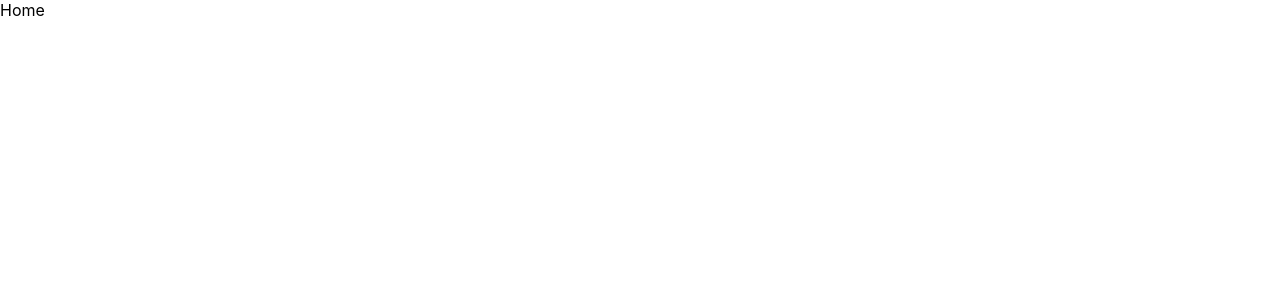
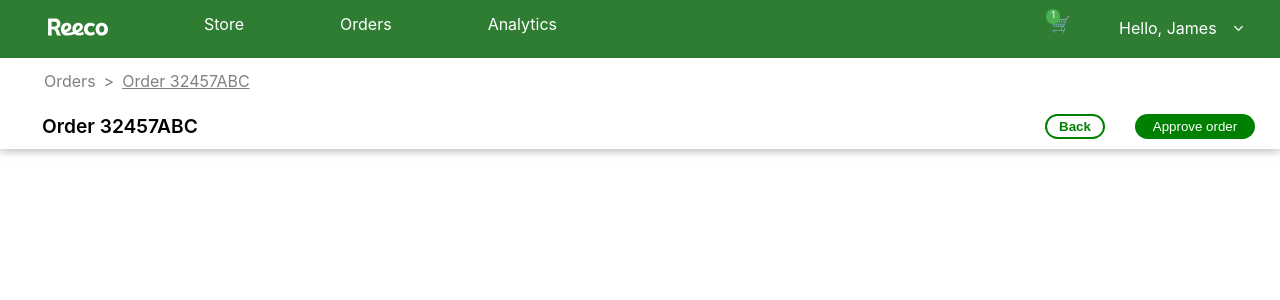
Before and after one commit to abhilaad/Reeco, a React (Create React App) app: page / in a window 1280 px wide. Shown: the top 300 px of the page. Built offline with nearby package versions, Linux system fonts and the light colour scheme.

Commit message:
navbar work

```diff
--- a/src/App.js
+++ b/src/App.js
@@ -1,8 +1,11 @@
+import CartTopSection from "./components/CartTopSection";
+import Navbar from "./components/Navbar";
 
 function App() {
   return (
    <>
-   Home
+   <Navbar />
+   <CartTopSection />
    </>
   );
 }
--- /dev/null
+++ b/src/components/CartTopSection.js
@@ -0,0 +1,79 @@
+import React from 'react'
+import styled from "styled-components"
+
+const Wrapper = styled.div`
+width: "100%";
+display: flex;
+flex-direction: column;
+box-shadow: rgba(0, 0, 0, 0.24) 0px 3px 8px;
+`
+const BreadCrumb = styled.div`
+display: flex;
+padding: 0.8rem 2.5rem;
+`
+const Item = styled.div`
+margin: 0px 4px;
+text-decoration: ${props => props?.underline ? "underline" : "none"};
+color: grey;
+`
+const SecondLine = styled.div`
+margin: 10px 10px;
+display: flex;
+justify-content: space-between;
+`
+const BoldText = styled.div`
+margin: 0rem 2rem;
+font-size: 1.2rem;
+font-weight: 600;
+`
+const RightItem = styled.div`
+display: flex;
+`
+const BackButton = styled.button`
+margin: 0px 15px;
+border: 2px solid green;
+height: 25px;
+width: 60px;
+border-radius: 25px;
+color: green;
+font-weight: 700;
+background-color: white;
+cursor: pointer;
+`
+const ApproveButton = styled.button`
+margin: 0px 15px;
+border: none;
+height: 25px;
+width: 120px;
+border-radius: 25px;
+color: white;
+background-color: green;
+cursor: pointer;
+`
+const CartTopSection = () => {
+  return (
+    <>
+    <Wrapper>
+    <BreadCrumb>
+    <Item>Orders</Item>
+    <Item>&gt;</Item>
+    <Item underline={"underline"}>Order 32457ABC</Item>
+    </BreadCrumb>
+    <SecondLine>
+        <BoldText>Order 32457ABC</BoldText>
+        <RightItem>
+            <BackButton>
+                Back
+            </BackButton>
+            <ApproveButton>
+                Approve order
+            </ApproveButton>
+        </RightItem>
+    </SecondLine>
+
+    </Wrapper>
+    </>
+  )
+}
+
+export default CartTopSection
--- /dev/null
+++ b/src/components/Navbar.js
@@ -0,0 +1,84 @@
+import React from 'react'
+import styled from "styled-components"
+import reeco from "../assets/reeco.svg"
+import caretDown from "../assets/caretDown.svg"
+
+const NavWrapper = styled.nav`
+background-color: #2E7D32;
+width: "100%";
+display: flex;
+justify-content: space-between;
+color: white;
+`
+const LeftSide = styled.div`
+display: flex;
+`
+const RightSide = styled.div`
+display: flex;
+justify-content: space-evenly;
+`
+const LeftItem = styled.div`
+margin: 0.6rem 3rem;
+padding-top: 0.3rem;
+cursor: pointer;
+`
+const RightItem = styled.div`
+margin: 0.6rem 1.5rem;
+padding-top: 0.3rem;
+cursor: pointer;
+`
+const ProductCount = styled.span`
+position: absolute;
+top: -25%;
+left: -25%;
+background-color: #4CAF50;
+border-radius: 50%;
+width: 0.9rem;
+height: 0.9rem;
+text-align: center;
+font-size: 0.6rem;
+`
+const DownArrow = styled.img.attrs(() => ({
+    src: caretDown,
+    alt: "caret-down"
+  }))`
+    width: 2.18rem;
+    height: 1.25rem;
+    padding-top: 0.5rem;
+`
+const Logo = styled.img.attrs(() => ({
+    src: reeco,
+    alt: "reeco"
+  }))`
+    width: 3.75rem;
+    height: 1.88rem;
+    padding-bottom: 0.3rem;
+`
+const Navbar = () => {
+  return (
+    <>
+    <NavWrapper>
+        <LeftSide>
+            <LeftItem>
+            <Logo />
+            </LeftItem>
+            <LeftItem>Store</LeftItem>
+            <LeftItem>Orders</LeftItem>
+            <LeftItem>Analytics</LeftItem>
+        </LeftSide>
+        <RightSide>
+            <RightItem>
+                <div style={{position: "relative"}}>
+                    <ProductCount>1</ProductCount>
+                🛒
+                </div>
+            </RightItem>
+
+            <RightItem>Hello, James <DownArrow/> </RightItem>
+        </RightSide>
+    </NavWrapper>
+    </>
+  )
+}
+
+export default Navbar
--- a/src/index.css
+++ b/src/index.css
@@ -1,5 +1,10 @@
+* {
+  box-sizing: border-box;
+  margin: 0;
+  padding: 0;
+}
+
 body {
-  margin: 0;
   font-family: -apple-system, BlinkMacSystemFont, 'Segoe UI', 'Roboto', 'Oxygen',
     'Ubuntu', 'Cantarell', 'Fira Sans', 'Droid Sans', 'Helvetica Neue',
     sans-serif;
```
Also changed, not shown: src/assets/caretDown.svg (added), src/assets/reeco.svg (added).
